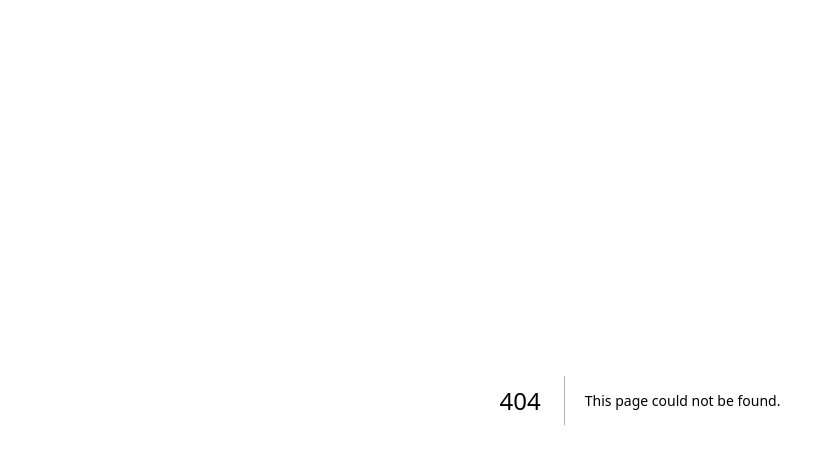
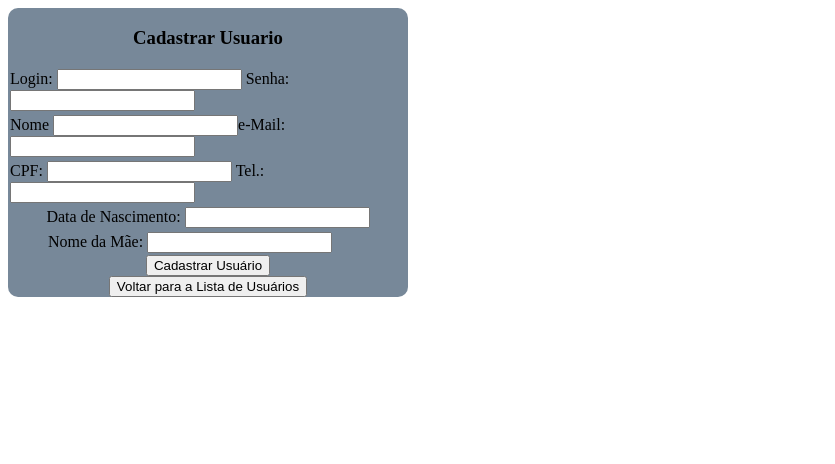
Before and after one commit to guilhermegiarola/CRUD-in-Node.js, a Next.js app in the folder frontend/: page /cadastrarUsuario in a window 1280 px wide. Before the commit this address had no page. Shown: the top 464 px of the page, without its empty margins (0-835 px from the left). Built offline with nearby package versions, Linux system fonts and the light colour scheme.

Commit message:
feat(CRUD): started implementing the page for listing and pagination

```diff
--- /dev/null
+++ b/frontend/components/Field.js
@@ -0,0 +1,7 @@
+import styles from "./Field.module.css";
+
+const Field = (props) => {
+  return <div className={styles.field}>{props.children}</div>;
+};
+
+export default Field;
--- /dev/null
+++ b/frontend/components/Field.module.css
@@ -0,0 +1,4 @@
+.field {
+  padding: 2px;
+  min-width: 80%;
+}
--- a/frontend/package.json
+++ b/frontend/package.json
@@ -20,6 +20,7 @@
     "postcss": "8.4.23",
     "react": "18.2.0",
     "react-dom": "18.2.0",
+    "react-paginate": "^8.2.0",
     "tailwindcss": "3.3.2",
     "typescript": "5.0.4"
   }
--- /dev/null
+++ b/frontend/pages/cadastrarUsuario/index.js
@@ -0,0 +1,126 @@
+import { useState } from "react";
+import axios from "axios";
+import Router from "next/router";
+import Form from "../../components/Form";
+import Field from "../../components/Field";
+
+export default function CadastrarUsuario() {
+  const [login, setLogin] = useState("");
+  const [senha, setSenha] = useState("");
+  const [nome, setNome] = useState("");
+  const [email, setEmail] = useState("");
+  const [cpf, setCpf] = useState("");
+  const [telefone, setTelefone] = useState("");
+  const [dataNascimento, setDataNascimento] = useState("");
+  const [nomeMae, setNomeMae] = useState("");
+  const [errorMessage, setErrorMessage] = useState("");
+
+  const CadastrarUsuario = () => {
+    let req = {
+      url: "http://localhost:3000/users/",
+      method: "POST",
+      data: {
+        login: login,
+        senha: senha,
+        nome: nome,
+        email: email,
+        cpf: cpf,
+        telefone: telefone,
+        dataNascimento: dataNascimento,
+        nomeMae: nomeMae,
+      },
+    };
+
+    axios(req).then((data) => {
+      console.log(data);
+      Router.push("/listaUsuarios");
+    });
+  };
+
+  return (
+    <Form>
+      <h3>Cadastrar Usuario</h3>
+      <Field>
+        <div>
+          <span> Login: </span>
+          <input
+            onChange={(e) => {
+              setLogin(e.target.value);
+            }}
+          />
+          <span> Senha: </span>
+          <input
+            type="password"
+            onChange={(e) => {
+              setSenha(e.target.value);
+            }}
+          />
+        </div>
+      </Field>
+      <Field>
+        <span> Nome </span>
+        <input
+          onChange={(e) => {
+            setNome(e.target.value);
+          }}
+        />
+        <span>e-Mail: </span>
+        <input
+          onChange={(e) => {
+            setEmail(e.target.value);
+          }}
+        />
+      </Field>
+      <Field>
+        <span>CPF: </span>
+        <input
+          onChange={(e) => {
+            setCpf(e.target.value);
+          }}
+        />
+        <span> Tel.: </span>
+        <input
+          onChange={(e) => {
+            setTelefone(e.target.value);
+          }}
+        />
+      </Field>
+      <Field>
+        <span>Data de Nascimento: </span>
+        <input
+          onChange={(e) => {
+            setDataNascimento(e.target.value);
+          }}
+        />
+      </Field>
+      <Field>
+        <span>Nome da Mãe: </span>
+        <input
+          onChange={(e) => {
+            setNomeMae(e.target.value);
+          }}
+        />
+      </Field>
+      <button
+        onClick={(e) => {
+          CadastrarUsuario();
+        }}
+      >
+        Cadastrar Usuário
+      </button>
+      <button
+        onClick={(e) => {
+          Router.push("/listaUsuarios");
+        }}
+      >
+        Voltar para a Lista de Usuários
+      </button>
+
+      <div>
+        <span>
+          <b>{errorMessage}</b>
+        </span>
+      </div>
+    </Form>
+  );
+}
```
Also changed, not shown: frontend/components/PaginatedList.js (added, +76 -0 lines), frontend/components/PaginatedList.module.css (added, +40 -0 lines), frontend/pages/listaUsuarios/index.js (+25 -1 lines), 2 other files (tests, documents, lock files or other folders).
